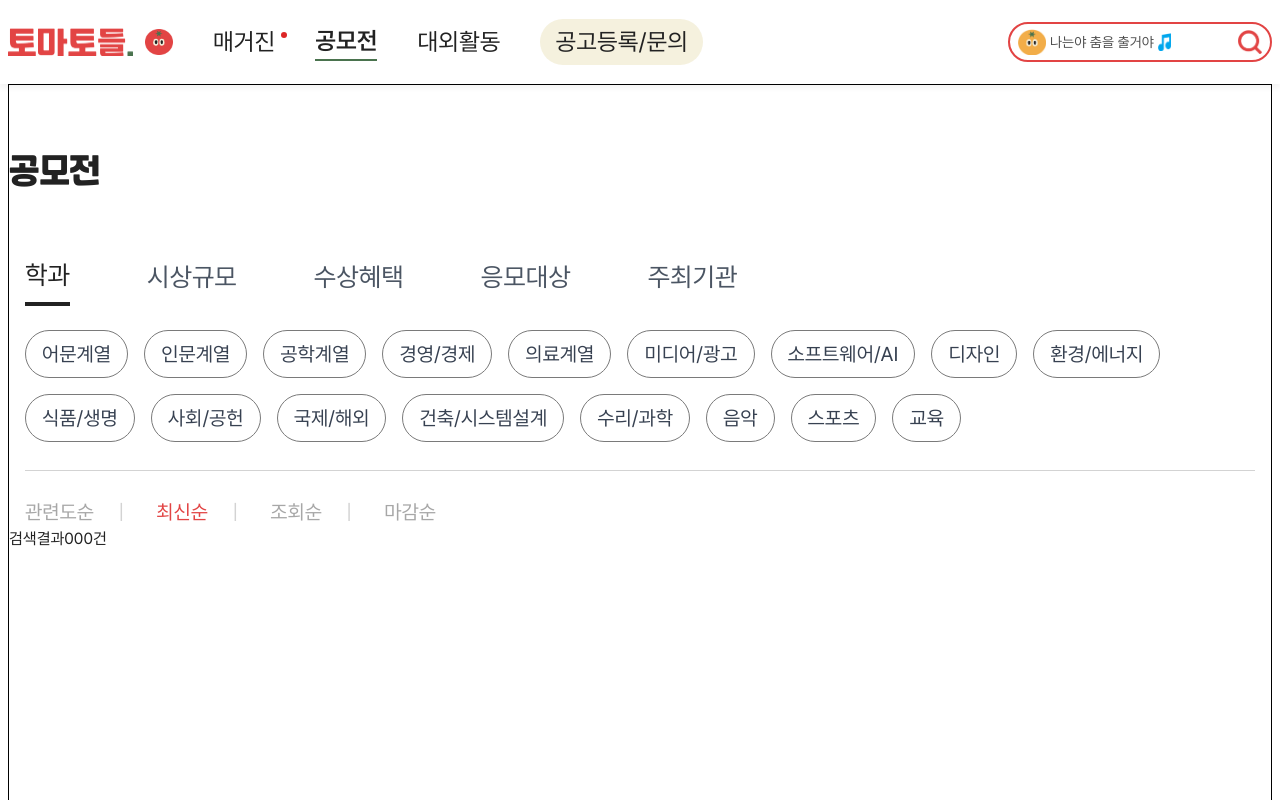
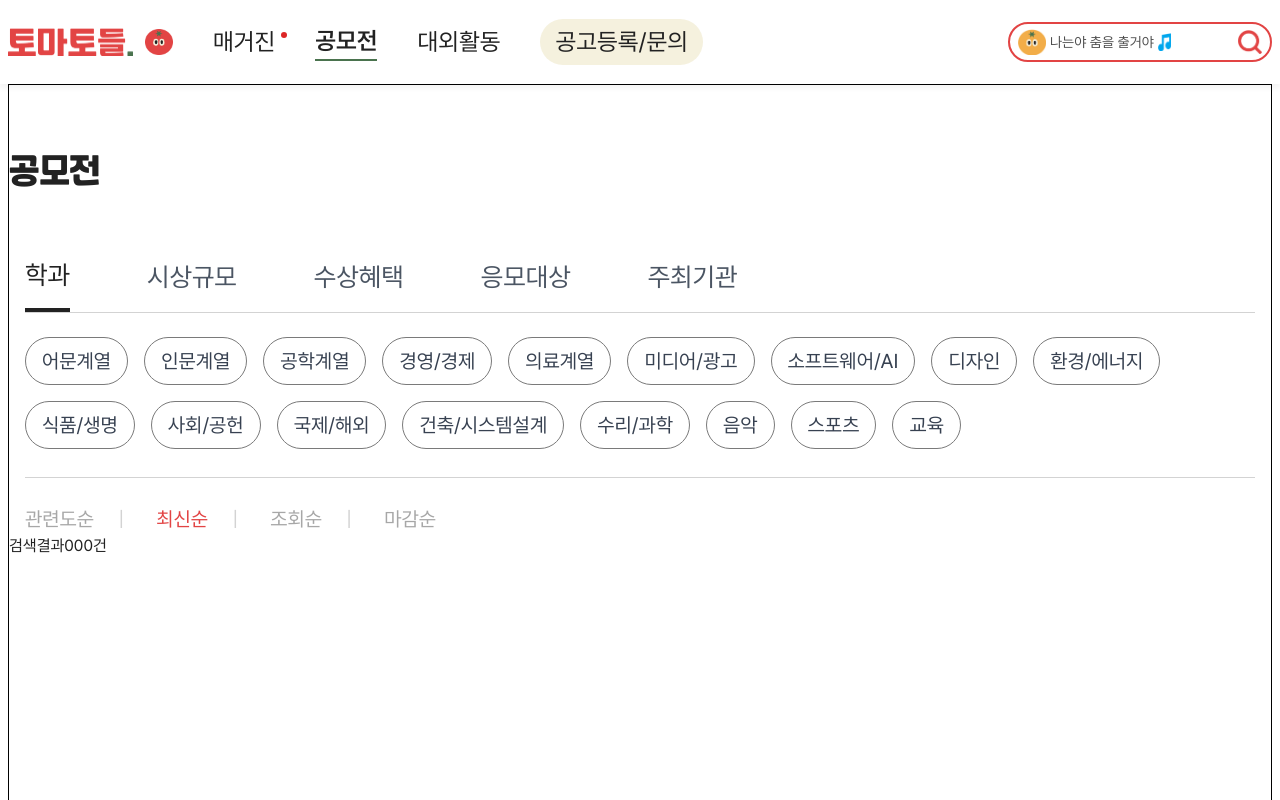
Before and after one commit to toktokhan-tomato/tomatos, a Next.js app: page /contest in a window 1280 px wide. Shown: the top 800 px of the page. Built offline with nearby package versions, Linux system fonts and the light colour scheme.

Commit message:
design: Apply twMerge

```diff
--- a/src/components/common/Filter.tsx
+++ b/src/components/common/Filter.tsx
@@ -2,22 +2,24 @@
 import { useState } from "react";
 import FilterGroup from "./FilterGroup";
 import { filterGroups } from "@/lib/filterGroups";
+import { twMerge } from "tailwind-merge";
 
 export default function Filter() {
   const [selectedGroup, setSelectedGroup] = useState<string>(filterGroups[0]);
 
   return (
     <div className="p-4">
-      <div className="flex space-x-[77px] mb-6">
+      <div className="flex space-x-[77px] mb-6 border-b border-[#D3D3D3]">
         {filterGroups.map((group, i) => (
           <button
             key={i}
             onClick={() => setSelectedGroup(group)}
-            className={`box-border text-[26px] font-[400] pb-2 ${
+            className={twMerge(
+              "box-border text-[26px] font-[400] pb-[14px]",
               selectedGroup === group
                 ? "text-gray-500 border-b-4 border-[#222222]"
                 : "text-gray-600"
-            }`}
+            )}
           >
             {group}
           </button>
```
